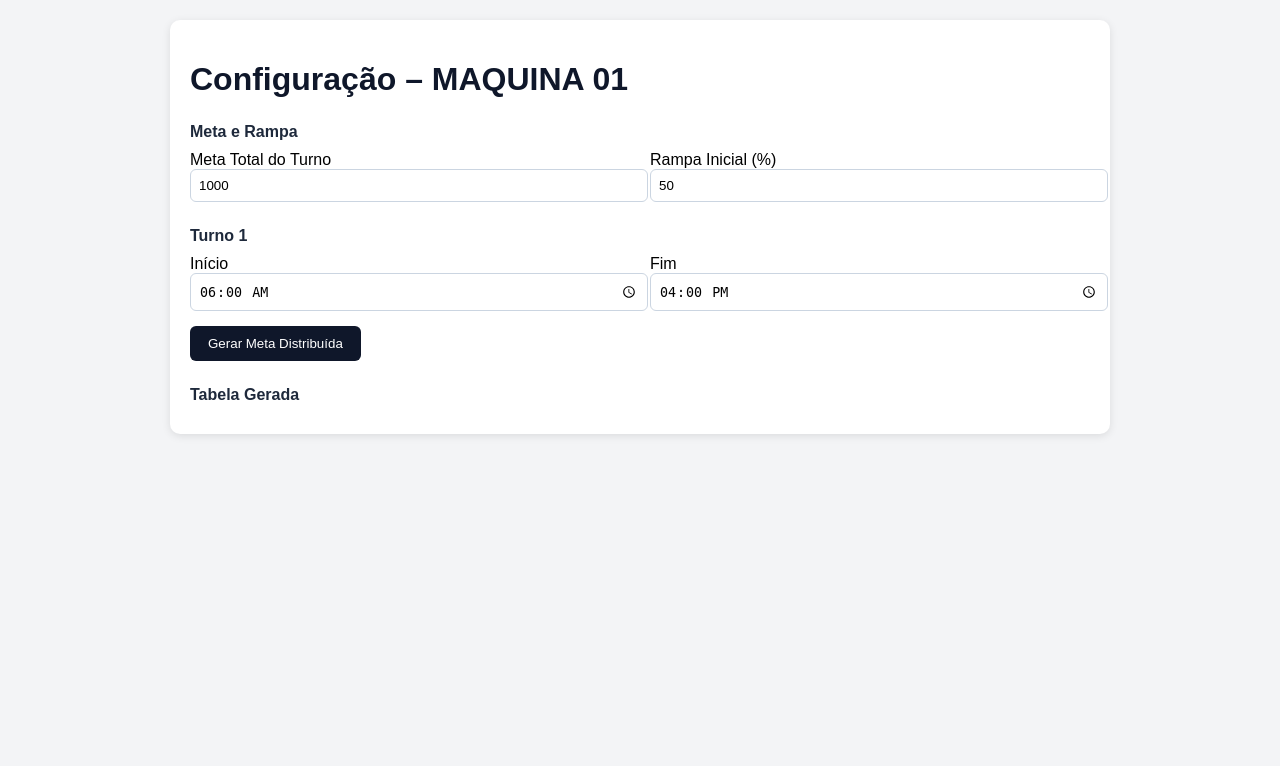
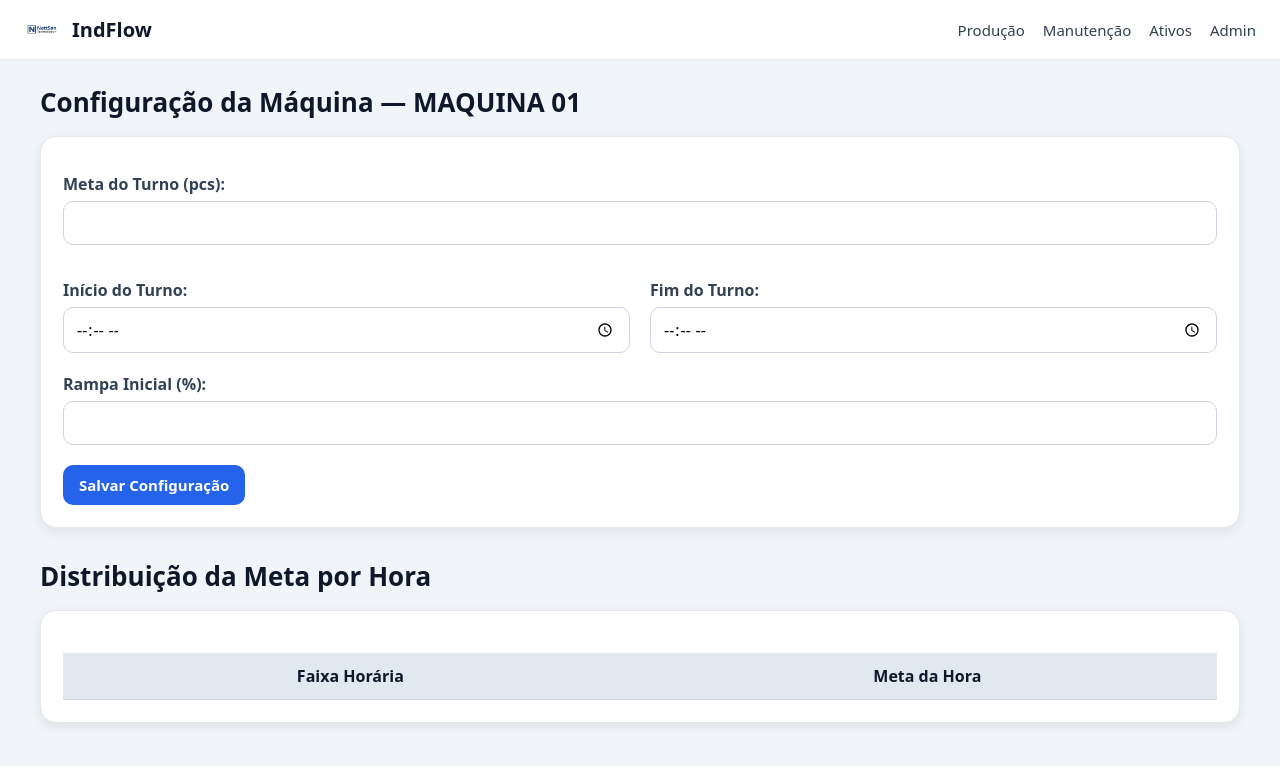
Before and after one commit to NettoSantana/indflow, a Flask app: template templates/config_maquina.html in a window 1280 px wide. Shown: the top 766 px of the page. Run offline with Flask 3, Linux system fonts and the light colour scheme; the template is opened without the code that fills it, so the values that code supplies are empty.

Commit message:
﻿feat: reescrita completa do config_maquina.html - inputs de meta, turno e rampa - envio ao backend via POST /machine/config - tabela automática de metas por hora - suporte total a turnos que atravessam meia-noite - layout industrial padronizado

```diff
--- a/templates/config_maquina.html
+++ b/templates/config_maquina.html
@@ -1,210 +1,119 @@
-<!DOCTYPE html>
-<html lang="pt-BR">
-<head>
-  <meta charset="UTF-8">
-  <title>Configuração da Máquina</title>
+{% extends "base.html" %}
+{% block title %}Configuração da Máquina{% endblock %}
 
-  <style>
-    body{
-      font-family: Arial, sans-serif;
-      background:#f3f4f6;
-      margin:0;
-      padding:20px;
-    }
-    h1{
-      color:#0f172a;
-      margin-bottom:20px;
-    }
-    .card{
-      background:#fff;
-      padding:20px;
-      border-radius:10px;
-      box-shadow:0 2px 8px rgba(0,0,0,0.1);
-      max-width:900px;
-      margin:auto;
-    }
-    .row{
-      display:flex;
-      gap:20px;
-      margin-bottom:15px;
-    }
-    .row input, .row select{
-      padding:8px;
-      width:100%;
-      border:1px solid #cbd5e1;
-      border-radius:6px;
-    }
-    .subtitle{
-      font-weight:bold;
-      margin-top:25px;
-      margin-bottom:10px;
-      color:#1e293b;
-    }
-    table{
-      width:100%;
-      border-collapse:collapse;
-      margin-top:10px;
-    }
-    table th, table td{
-      border:1px solid #cbd5e1;
-      padding:8px;
-      text-align:center;
-    }
-    table th{
-      background:#e2e8f0;
-    }
-  </style>
+{% block content %}
 
-</head>
-<body>
+<div class="container">
 
-<div class="card">
+  <h1 class="section-title">Configuração da Máquina — MAQUINA 01</h1>
 
-  <h1>Configuração – MAQUINA 01</h1>
+  <div class="card">
 
-  <!-- META E RAMPA -->
-  <div class="subtitle">Meta e Rampa</div>
+    <form id="config-form">
 
-  <div class="row">
-    <div style="flex:1">
-      <label>Meta Total do Turno</label>
-      <input type="number" id="meta" value="1000" min="1">
-    </div>
+      <!-- META DO TURNO -->
+      <label>Meta do Turno (pcs):</label>
+      <input type="number" id="meta" required>
 
-    <div style="flex:1">
-      <label>Rampa Inicial (%)</label>
-      <input type="number" id="rampa" value="50" min="0" max="100">
-    </div>
+      <!-- HORÁRIOS -->
+      <div class="row mt-20">
+        <div class="col">
+          <label>Início do Turno:</label>
+          <input type="time" id="inicio" required>
+        </div>
+
+        <div class="col">
+          <label>Fim do Turno:</label>
+          <input type="time" id="fim" required>
+        </div>
+      </div>
+
+      <!-- RAMPA -->
+      <label class="mt-20">Rampa Inicial (%):</label>
+      <input type="number" id="rampa" min="0" max="100" required>
+
+      <button class="btn btn-primary mt-20" type="submit">Salvar Configuração</button>
+    </form>
+
   </div>
 
-  <!-- CONFIGURAÇÃO DO TURNO -->
-  <div class="subtitle">Turno 1</div>
+  <!-- TABELA GERADA AUTOMATICAMENTE -->
+  <h2 class="section-title mt-30">Distribuição da Meta por Hora</h2>
 
-  <div class="row">
-    <div style="flex:1">
-      <label>Início</label>
-      <input type="time" id="t1_ini" value="06:00">
-    </div>
-
-    <div style="flex:1">
-      <label>Fim</label>
-      <input type="time" id="t1_fim" value="16:00">
-    </div>
+  <div class="card">
+    <table class="table" id="tabela-horas">
+      <thead>
+        <tr>
+          <th>Faixa Horária</th>
+          <th>Meta da Hora</th>
+        </tr>
+      </thead>
+      <tbody></tbody>
+    </table>
   </div>
-
-  <button onclick="gerarTabela()" style="padding:10px 18px;background:#0f172a;color:#fff;border:none;border-radius:6px;cursor:pointer;">
-    Gerar Meta Distribuída
-  </button>
-
-  <div class="subtitle">Tabela Gerada</div>
-  <div id="tabela_turno1"></div>
 
 </div>
 
+
 <script>
+document.getElementById("config-form").addEventListener("submit", function(e){
+  e.preventDefault();
 
-function rangeHoras(ini, fim){
+  const meta = document.getElementById("meta").value;
+  const inicio = document.getElementById("inicio").value;
+  const fim = document.getElementById("fim").value;
+  const rampa = document.getElementById("rampa").value;
 
-  const hIni = parseInt(ini.split(":")[0]);
-  const hFim = parseInt(fim.split(":")[0]);
+  fetch("/machine/config", {
+    method: "POST",
+    headers: {"Content-Type": "application/json"},
+    body: JSON.stringify({
+      meta_turno: meta,
+      inicio: inicio,
+      fim: fim,
+      rampa: rampa
+    })
+  })
+  .then(r => r.json())
+  .then(resp => {
+    alert("Configuração salva com sucesso!");
+    carregarTabela();
+  });
+});
 
-  const horas = [];
 
-  for(let h = hIni; h < hFim; h++){
-    horas.push({
-      ini: h.toString().padStart(2,"0"),
-      fim: (h+1).toString().padStart(2,"0")
+// BUSCA TABELA DO BACKEND APÓS SALVAR
+function carregarTabela(){
+
+  fetch("/machine/status")
+    .then(r => r.json())
+    .then(data => {
+
+      const horas = data.horas_turno || [];
+      const metas = data.meta_por_hora || [];
+
+      let tbody = document.querySelector("#tabela-horas tbody");
+      tbody.innerHTML = "";
+
+      for(let i = 0; i < horas.length; i++){
+        let tr = document.createElement("tr");
+
+        let tdHora = document.createElement("td");
+        tdHora.textContent = horas[i];
+
+        let tdMeta = document.createElement("td");
+        tdMeta.textContent = metas[i];
+
+        tr.appendChild(tdHora);
+        tr.appendChild(tdMeta);
+
+        tbody.appendChild(tr);
+      }
     });
-  }
-
-  return horas;
 }
 
-
-function gerarTabela(){
-  const meta   = parseInt(document.getElementById("meta").value);
-  const rampa  = parseInt(document.getElementById("rampa").value);
-  const ini    = document.getElementById("t1_ini").value;
-  const fim    = document.getElementById("t1_fim").value;
-
-  const turno = { ini, fim };
-
-  calculaTabela(turno, meta, rampa, "tabela_turno1");
-}
-
-
-
-function calculaTabela(turno, meta, rampa, idTabela){
-
-  if(!turno.ini || !turno.fim || meta <= 0){
-    document.getElementById(idTabela).innerHTML = "";
-    return;
-  }
-
-  const horas = rangeHoras(turno.ini, turno.fim);
-
-  if(horas.length === 0){
-    document.getElementById(idTabela).innerHTML = "";
-    return;
-  }
-
-  // ------------------------------------------
-  // NOVA REGRA INDUSTRIAL — Rampa por hora
-  // ------------------------------------------
-
-  const horasTotais = horas.length;
-
-  // meta por hora normal
-  const metaHora = meta / horasTotais;
-
-  // primeira hora com rampa
-  const primeiraHora = Math.floor(metaHora * (rampa/100));
-
-  // restante de peças após a rampa
-  const restante = meta - primeiraHora;
-
-  // distribuição entre as demais horas
-  const metaHoraBase = Math.floor(restante / (horasTotais - 1));
-
-  let tabela = `
-    <table>
-      <tr>
-        <th>Hora</th>
-        <th>Meta</th>
-      </tr>
-      <tr>
-        <td>${horas[0].ini}:00 - ${horas[0].fim}:00</td>
-        <td>${primeiraHora}</td>
-      </tr>
-  `;
-
-  let acumulado = primeiraHora;
-
-  for(let i = 1; i < horasTotais; i++){
-
-    let val = metaHoraBase;
-
-    // última hora recebe o resto final
-    if(i === horasTotais - 1){
-      val = meta - acumulado;
-    }
-
-    acumulado += val;
-
-    tabela += `
-      <tr>
-        <td>${horas[i].ini}:00 - ${horas[i].fim}:00</td>
-        <td>${val}</td>
-      </tr>
-    `;
-  }
-
-  tabela += `</table>`;
-
-  document.getElementById(idTabela).innerHTML = tabela;
-}
-
+// Carrega ao abrir a página
+carregarTabela();
 </script>
 
-</body>
-</html>
+{% endblock %}
```
